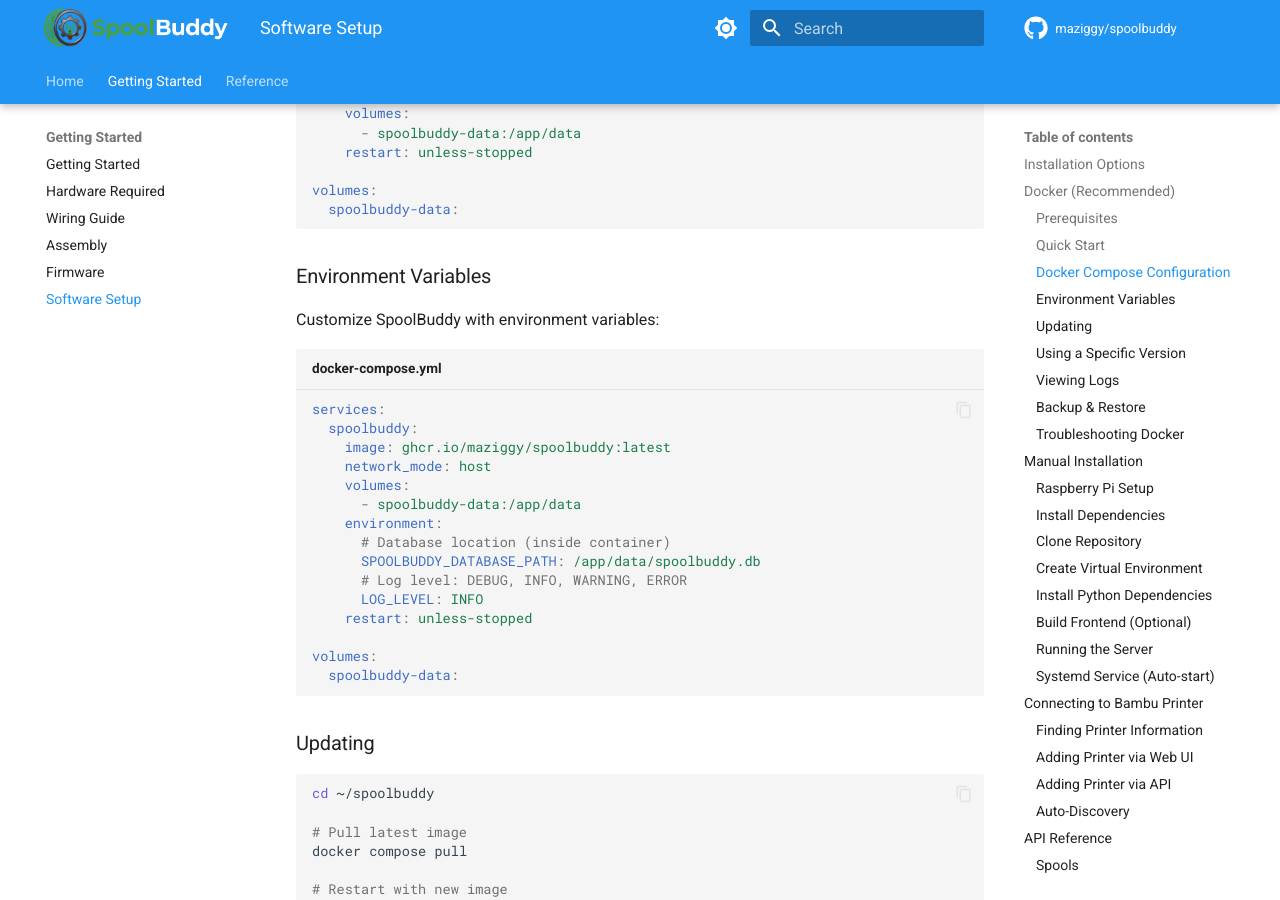
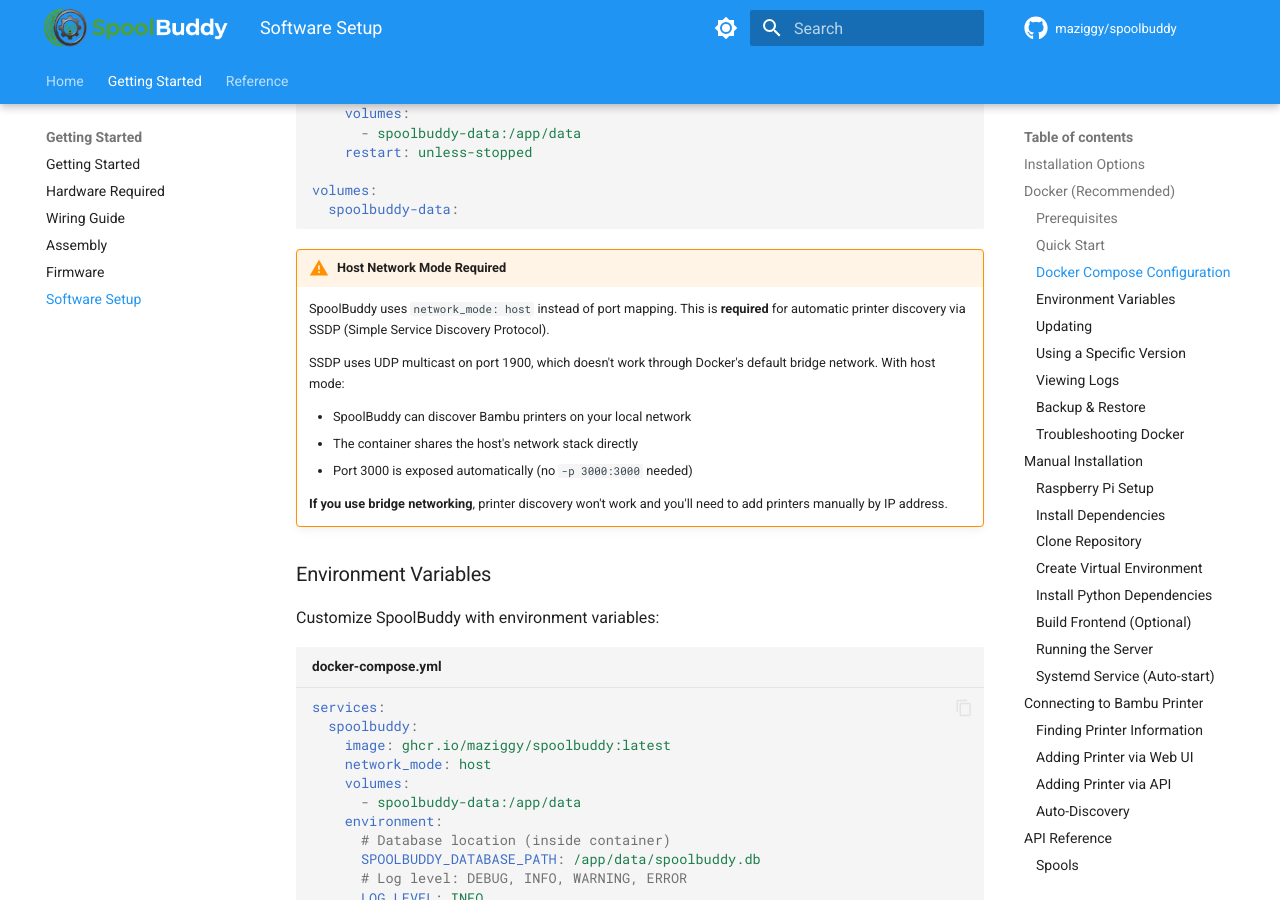
Before and after one commit to Schuermi7/spoolbuddy-wiki, an MkDocs documentation site: the page built from docs/getting-started/software.md, in a window 1280 px wide and 900 px high, scrolled down 1627 px. Built offline with MkDocs 1.6.1 and Material for MkDocs 9.7.7, drawn with Linux system fonts in a browser that asks for light colours; comment, search, counter and statistics services are not loaded.

Commit message:
Updated website

````diff
--- a/docs/getting-started/software.md
+++ b/docs/getting-started/software.md
@@ -81,6 +81,17 @@
 volumes:
   spoolbuddy-data:
 ```
+
+!!! warning "Host Network Mode Required"
+    SpoolBuddy uses `network_mode: host` instead of port mapping. This is **required** for automatic printer discovery via SSDP (Simple Service Discovery Protocol).
+
+    SSDP uses UDP multicast on port 1900, which doesn't work through Docker's default bridge network. With host mode:
+
+    - SpoolBuddy can discover Bambu printers on your local network
+    - The container shares the host's network stack directly
+    - Port 3000 is exposed automatically (no `-p 3000:3000` needed)
+
+    **If you use bridge networking**, printer discovery won't work and you'll need to add printers manually by IP address.
 
 ### Environment Variables
 
````
